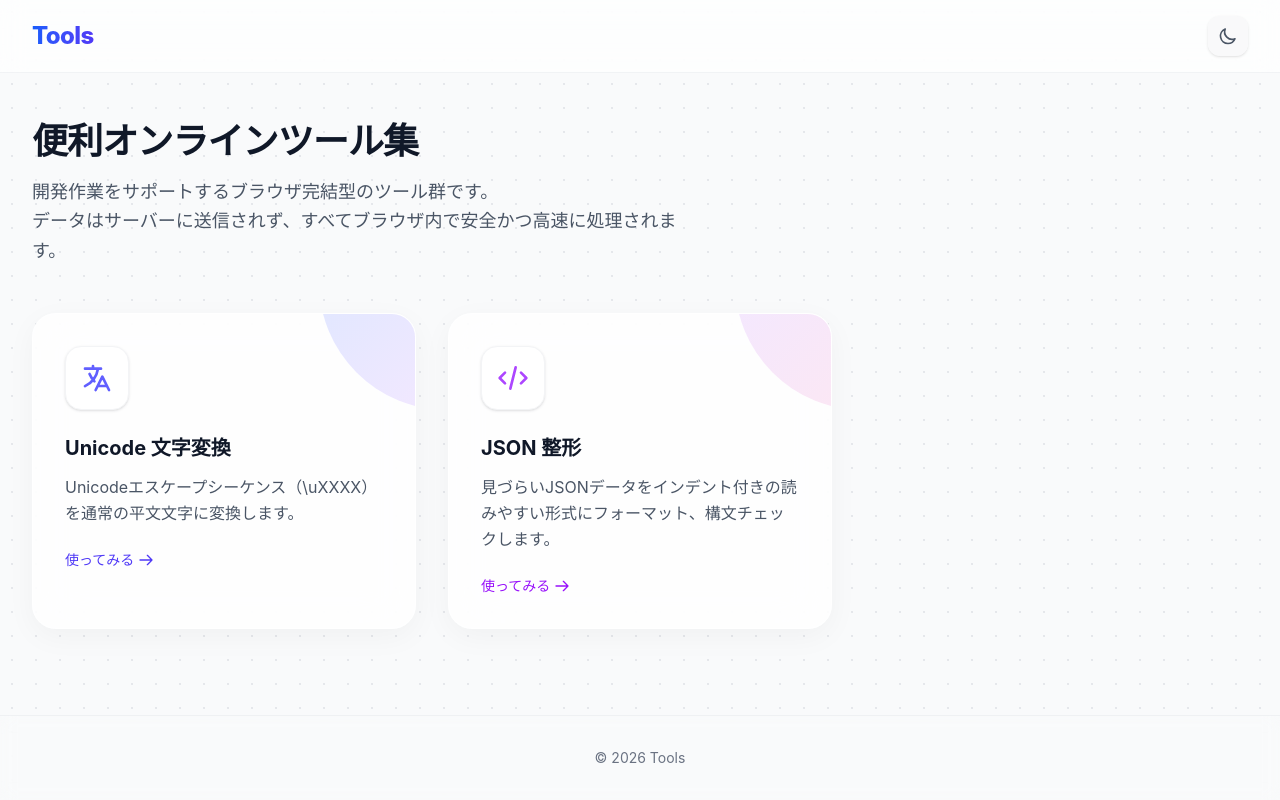
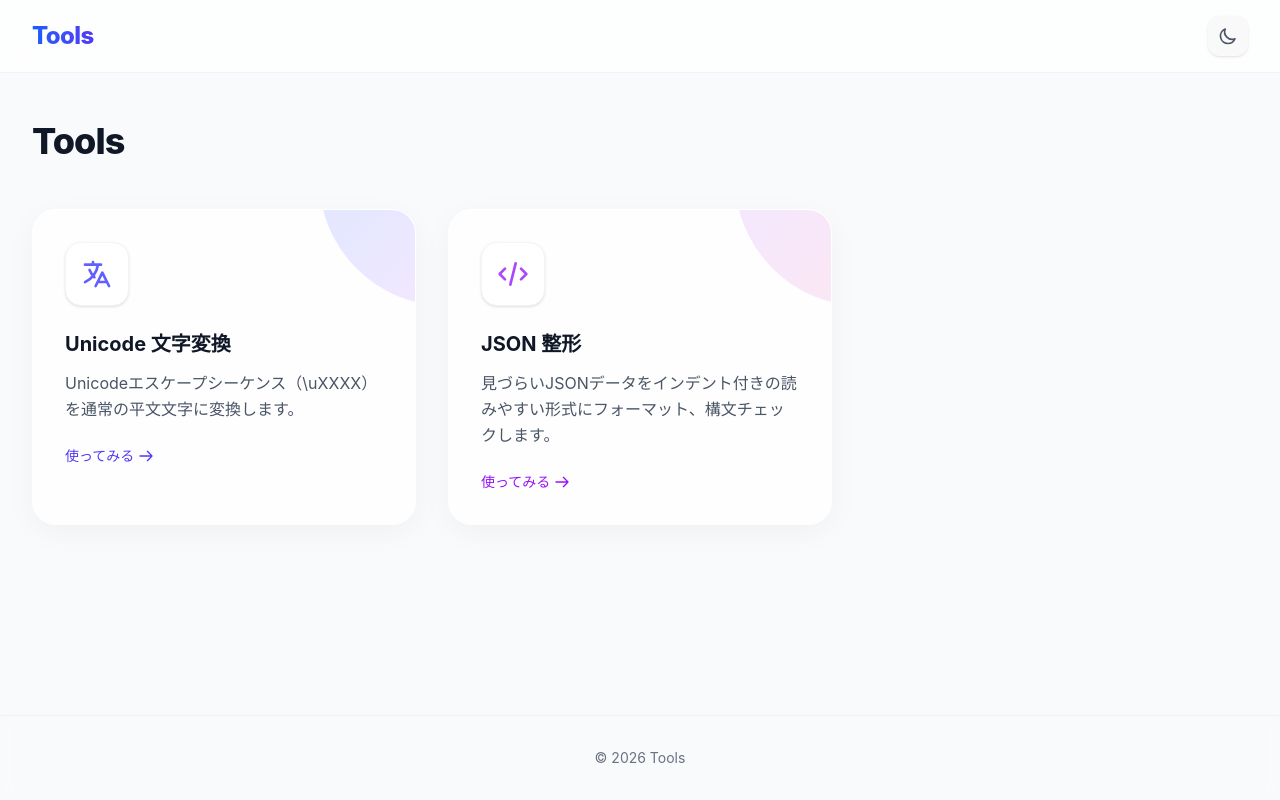
Before and after one commit to inc2734/tools, a website built with Vite: page index.html in a window 1280 px wide. Built offline with nearby package versions, Linux system fonts and the light colour scheme.

Commit message:
docs: generate tool specs and README, remove subtitle and dot pattern

```diff
--- a/index.html
+++ b/index.html
@@ -16,7 +16,7 @@
 </head>
 
 <body
-  class="bg-gray-50 dark:bg-gray-900 bg-pattern text-gray-900 dark:text-gray-100 min-h-screen flex flex-col font-sans transition-colors duration-200">
+  class="bg-gray-50 dark:bg-gray-900 text-gray-900 dark:text-gray-100 min-h-screen flex flex-col font-sans transition-colors duration-200">
   <header
     class="sticky top-0 z-50 bg-white/70 dark:bg-gray-900/70 backdrop-blur-md border-b border-gray-200/50 dark:border-gray-700/50 transition-colors">
     <div class="max-w-7xl mx-auto px-4 sm:px-6 lg:px-8 py-4 flex justify-between items-center">
@@ -41,10 +41,7 @@
 
   <main class="flex-grow max-w-7xl mx-auto px-4 sm:px-6 lg:px-8 py-12 w-full animate-fade-in-up">
     <div class="mb-12 text-center sm:text-left">
-      <h2 class="text-4xl font-extrabold text-gray-900 dark:text-white tracking-tight mb-4">便利オンラインツール集</h2>
-      <p class="text-lg text-gray-600 dark:text-gray-400 max-w-2xl leading-relaxed">
-        開発作業をサポートするブラウザ完結型のツール群です。<br class="hidden sm:block">データはサーバーに送信されず、すべてブラウザ内で安全かつ高速に処理されます。
-      </p>
+      <h2 class="text-4xl font-extrabold text-gray-900 dark:text-white tracking-tight mb-4">Tools</h2>
     </div>
 
     <div class="grid grid-cols-1 md:grid-cols-2 lg:grid-cols-3 gap-8">
--- a/json/index.html
+++ b/json/index.html
@@ -15,7 +15,7 @@
 </head>
 
 <body
-    class="bg-gray-50 dark:bg-gray-900 bg-pattern text-gray-900 dark:text-gray-100 min-h-screen flex flex-col font-sans transition-colors duration-200">
+    class="bg-gray-50 dark:bg-gray-900 text-gray-900 dark:text-gray-100 min-h-screen flex flex-col font-sans transition-colors duration-200">
     <header
         class="sticky top-0 z-50 bg-white/70 dark:bg-gray-900/70 backdrop-blur-md border-b border-gray-200/50 dark:border-gray-700/50 transition-colors">
         <div class="max-w-7xl mx-auto px-4 sm:px-6 lg:px-8 py-4 flex justify-between items-center">
--- a/style.css
+++ b/style.css
@@ -38,13 +38,3 @@
     box-shadow: 0 8px 30px rgba(0, 0, 0, 0.4);
   }
 }
-
-/* Custom background pattern */
-.bg-pattern {
-  background-image: radial-gradient(var(--color-gray-200) 1px, transparent 1px);
-  background-size: 24px 24px;
-}
-
-.dark .bg-pattern {
-  background-image: radial-gradient(var(--color-gray-800) 1px, transparent 1px);
-}
--- a/unicode/index.html
+++ b/unicode/index.html
@@ -15,7 +15,7 @@
 </head>
 
 <body
-    class="bg-gray-50 dark:bg-gray-900 bg-pattern text-gray-900 dark:text-gray-100 min-h-screen flex flex-col font-sans transition-colors duration-200">
+    class="bg-gray-50 dark:bg-gray-900 text-gray-900 dark:text-gray-100 min-h-screen flex flex-col font-sans transition-colors duration-200">
     <header
         class="sticky top-0 z-50 bg-white/70 dark:bg-gray-900/70 backdrop-blur-md border-b border-gray-200/50 dark:border-gray-700/50 transition-colors">
         <div class="max-w-7xl mx-auto px-4 sm:px-6 lg:px-8 py-4 flex justify-between items-center">
```
Also changed, not shown: README.md (added), json/README.md (added), unicode/README.md (added).
